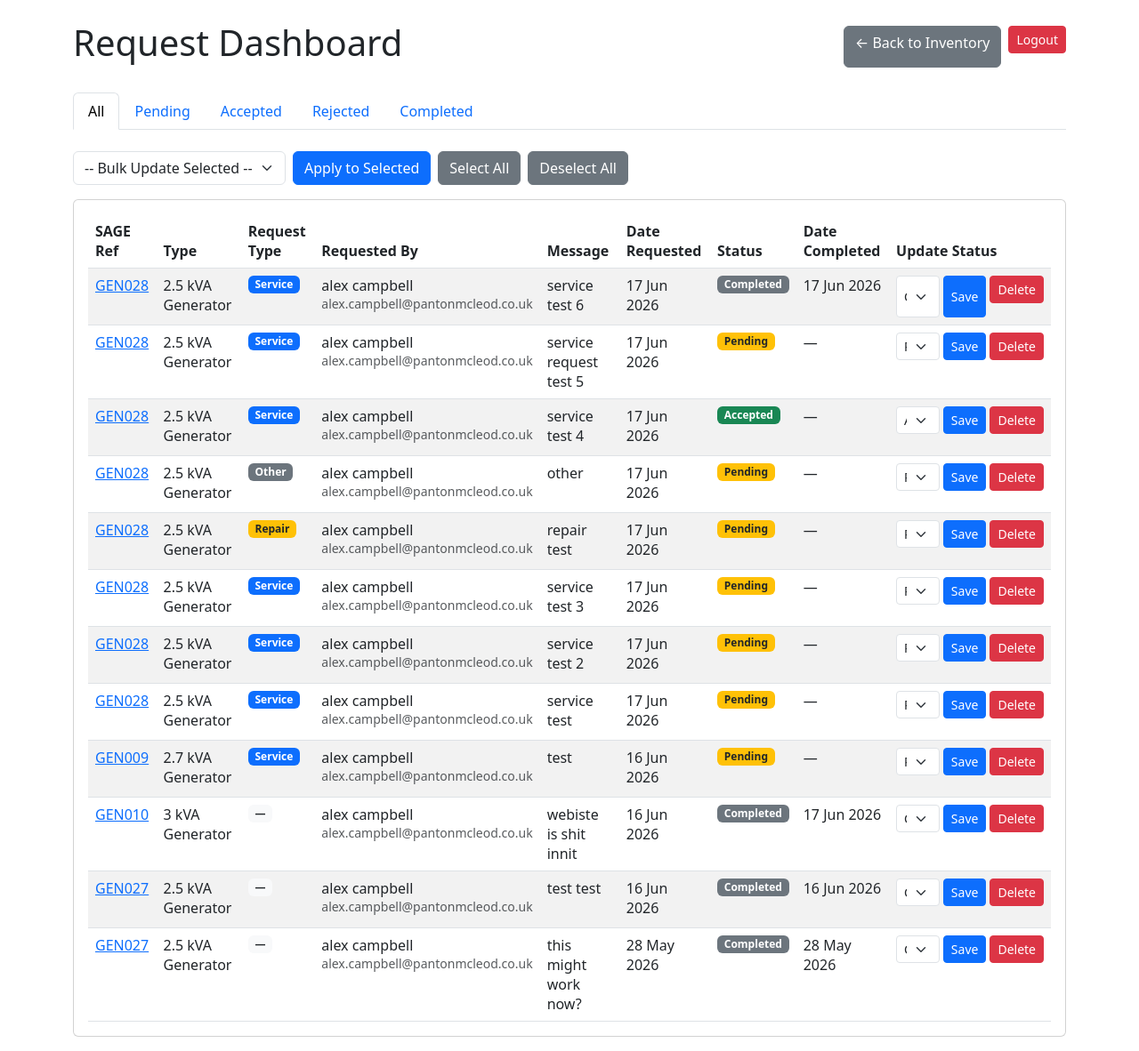
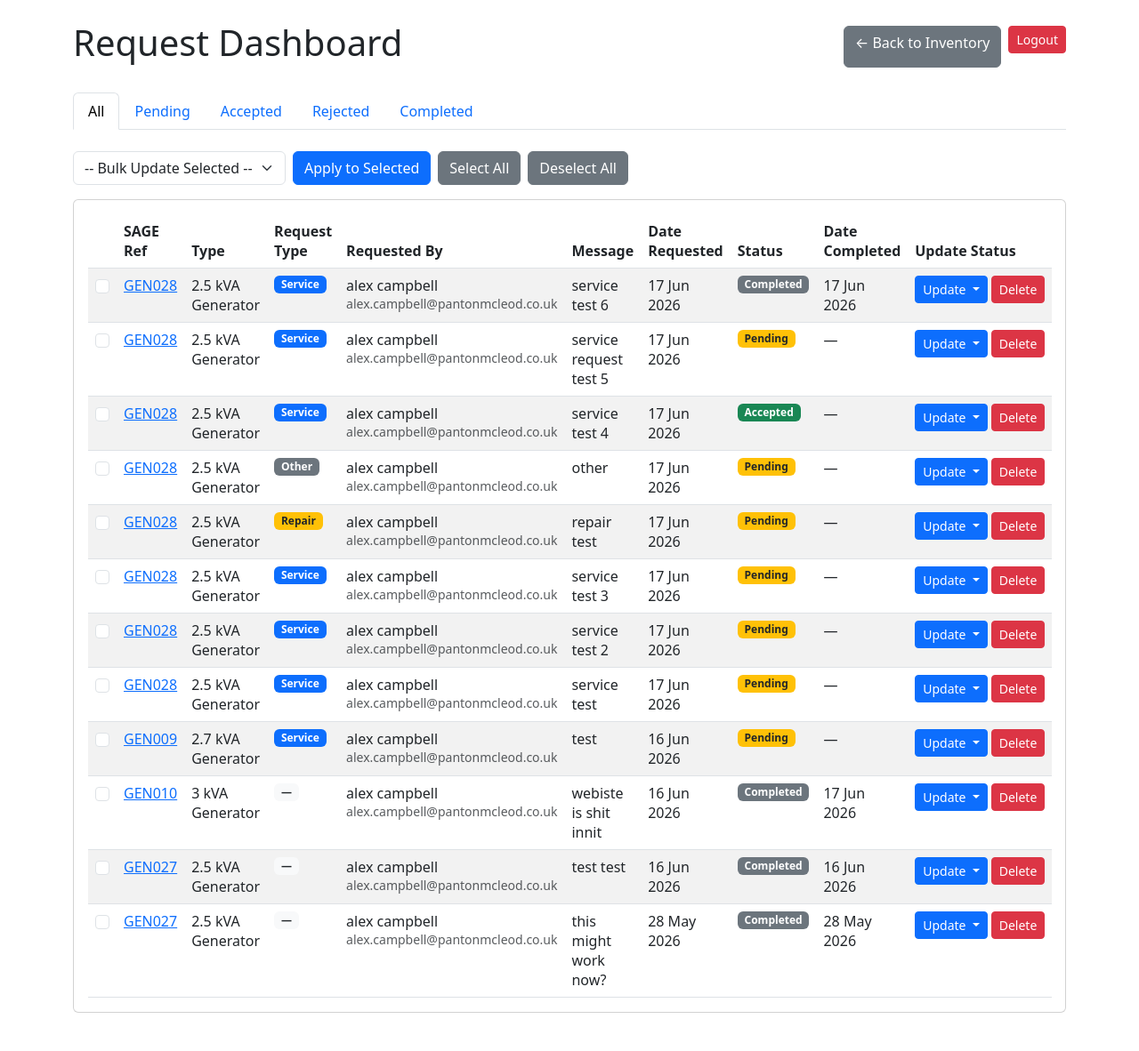
Before and after one commit to sillypantons/equipment-inventory, a Django app: page /dashboard/ in a window 1280 px wide. Shown: the whole page at 89% size. After the commit the page ends 1139 px from the top, so only its background shows below. Run offline with Django 5.2, Linux system fonts and the light colour scheme; a user stored in the database is signed in; data comes from the database, SQL or seed files in the repository.

Commit message:
bulk requests fix

```diff
--- a/inventory/templates/inventory/request_dashboard.html
+++ b/inventory/templates/inventory/request_dashboard.html
@@ -93,6 +93,7 @@
                 <table class="table table-striped table-hover mb-0">
                     <thead>
                         <tr>
+                            <th></th>
                             <th>SAGE Ref</th>
                             <th>Type</th>
                             <th>Request Type</th>
@@ -107,6 +108,12 @@
                     <tbody>
                         {% for req in requests %}
                         <tr>
+                             <td>
+                            <input type="checkbox"
+                                   name="selected_requests"
+                                   value="{{ req.id }}"
+                                   class="form-check-input request-checkbox">
+                            </td>
                             <td>
                                 <a href="{% url 'equipment_detail' req.equipment.SAGE_num %}">
                                     {{ req.equipment.SAGE_num }}
@@ -144,7 +151,42 @@
                             <td>{{ req.date_completed|date:"d M Y"|default:"—" }}</td>
                             <td>
                                 <div class="d-flex gap-1">
-                                    <form method="post" action="{% url 'update_request_status' req.id %}">
+                                    <!-- Individual update as dropdown links -->
+                                    <div class="dropdown">
+                                        <button class="btn btn-primary btn-sm dropdown-toggle"
+                                                type="button"
+                                                data-bs-toggle="dropdown">
+                                            Update
+                                        </button>
+                                        <ul class="dropdown-menu">
+                                            <li>
+                                                <a class="dropdown-item"
+                                                href="{% url 'update_request_status' req.id 'pending' %}">
+                                                Pending
+                                                </a>
+                                            </li>
+                                            <li>
+                                                <a class="dropdown-item"
+                                                href="{% url 'update_request_status' req.id 'accepted' %}">
+                                                Accepted
+                                                </a>
+                                            </li>
+                                            <li>
+                                                <a class="dropdown-item"
+                                                href="{% url 'update_request_status' req.id 'rejected' %}">
+                                                Rejected
+                                                </a>
+                                            </li>
+                                            <li>
+                                                <a class="dropdown-item"
+                                                href="{% url 'update_request_status' req.id 'completed' %}">
+                                                Completed
+                                                </a>
+                                            </li>
+                                        </ul>
+                                    </div>
+                                    <!-- Old method without selection-->
+                                    <!-- <form method="post" action="{% url 'update_request_status' req.id %}">
                                         {% csrf_token %}
                                         <div class="d-flex gap-1">
                                             <select name="status" class="form-select form-select-sm">
@@ -155,16 +197,22 @@
                                             </select>
                                             <button type="submit" class="btn btn-primary btn-sm">Save</button>
                                         </div>
-                                    </form>
+                                    </form> -->
                                     <!-- Delete button with confirmation -->
-                                    <form method="post" action="{% url 'delete_request' req.id %}">
+                                    <!-- <form method="post" action="{% url 'delete_request' req.id %}">
                                         {% csrf_token %}
                                         <button type="submit"
                                                 class="btn btn-danger btn-sm"
                                                 onclick="return confirm('Are you sure you want to delete this request from {{ req.requester_name }}?')">
                                             Delete
                                         </button>
-                                    </form>
+                                    </form> -->
+                                    <!-- Delete button with confirmation -->
+                                    <a href="{% url 'delete_request' req.id %}"
+                                        class="btn btn-danger btn-sm"
+                                        onclick="return confirm('Are you sure you want to delete this request from {{ req.requester_name }}?')">
+                                        Delete
+                                    </a>
                                 </div>
                             </td>
                         </tr>
@@ -179,13 +227,5 @@
     </form>
 </div>
 
-<!-- Select/Deselect all script -->
-<script>
-    document.getElementById('select-all-btn').addEventListener('click', function() {
-        document.querySelectorAll('.request-checkbox').forEach(cb => cb.checked = true);
-    });
-    document.getElementById('deselect-all-btn').addEventListener('click', function() {
-        document.querySelectorAll('.request-checkbox').forEach(cb => cb.checked = false);
-    });
-</script>
+
 <script src="https://cdn.jsdelivr.net/npm/bootstrap@5.3.0/dist/js/bootstrap.bundle.min.js"></script>
--- a/inventory/urls.py
+++ b/inventory/urls.py
@@ -9,7 +9,8 @@ urlpatterns = [
     path('equipment/<str:SAGE_num>/edit/', views.edit_equipment, name='edit_equipment'),
     path('equipment/<str:SAGE_num>/sign-in-out/', views.sign_in_out, name='sign_in_out'),
     path('dashboard/', views.request_dashboard, name='request_dashboard'),
-    path('dashboard/update/<int:request_id>/', views.update_request_status, name='update_request_status'),
+    # path('dashboard/update/<int:request_id>/', views.update_request_status, name='update_request_status'),
+    path('dashboard/update/<int:request_id>/<str:new_status>/', views.update_request_status, name='update_request_status'),
     path('dashboard/delete/<int:request_id>/', views.delete_request, name='delete_request'),
     path('login/', auth_views.LoginView.as_view(), name='login'),
     path('logout/', auth_views.LogoutView.as_view(), name='logout'),
--- a/inventory/views.py
+++ b/inventory/views.py
@@ -165,9 +165,9 @@ def delete_request(request, request_id):
 
     eq_request = get_object_or_404(EquipmentRequest, id=request_id)
 
-    if request.method == 'POST':
-        eq_request.delete()
-        messages.success(request, "Request deleted successfully.")
+    # if request.method == 'POST':
+    eq_request.delete()
+    messages.success(request, "Request deleted successfully.")
 
     return redirect('request_dashboard')
 
@@ -325,23 +325,23 @@ def request_dashboard(request):
 
 # @login_required(login_url='login')
 # @user_passes_test(is_admin, login_url='login')
-def update_request_status(request, request_id):
+def update_request_status(request, request_id, new_status):
     if not request.user.is_authenticated or not request.user.is_staff:
         messages.error(request, "You need admin permission to access the request dashboard.")
         return redirect('equipment_list')
 
     eq_request = get_object_or_404(EquipmentRequest, id=request_id)
 
-    if request.method == 'POST':
-        new_status = request.POST.get('status')
-        if new_status in ['pending', 'accepted', 'rejected', 'completed']:
-            eq_request.status = new_status
-            if new_status == 'completed':
-                from django.utils import timezone
-                eq_request.date_completed = timezone.now()
-            else:
-                eq_request.date_completed = None
-            eq_request.save()
+    # if request.method == 'POST':
+    #     new_status = request.POST.get('status')
+    if new_status in ['pending', 'accepted', 'rejected', 'completed']:
+        eq_request.status = new_status
+        if new_status == 'completed':
+            from django.utils import timezone
+            eq_request.date_completed = timezone.now()
+        else:
+            eq_request.date_completed = None
+        eq_request.save()
 
     return redirect('request_dashboard')
 
```
